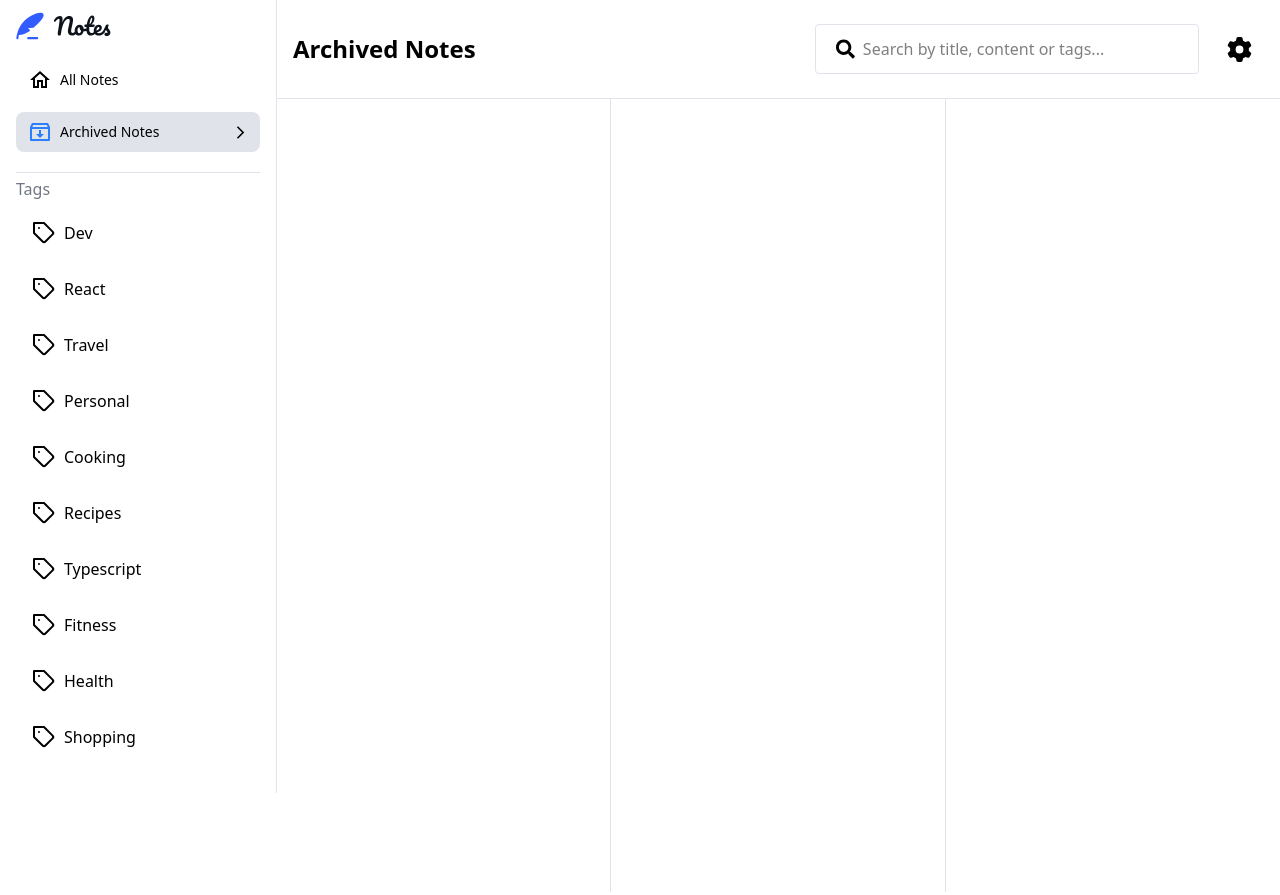
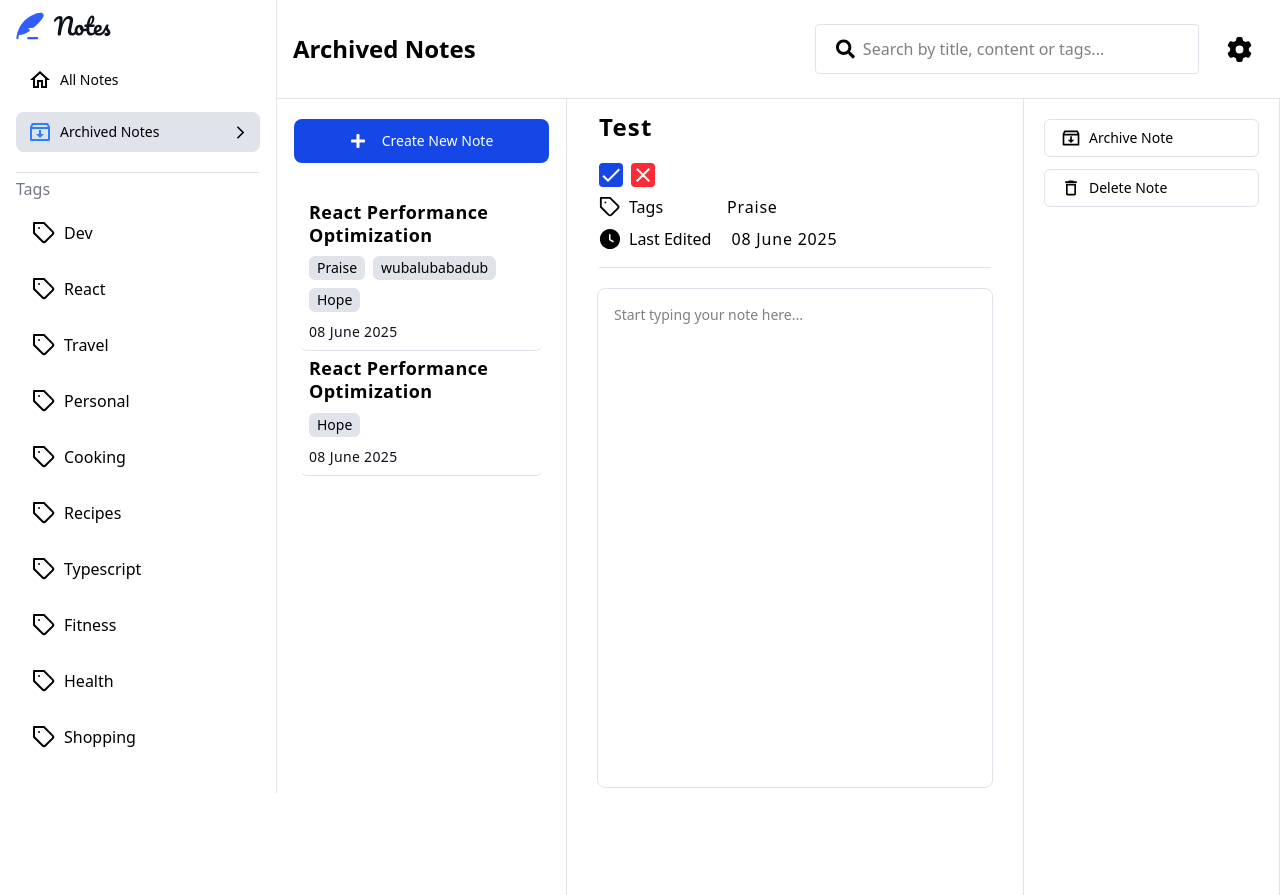
Before and after one commit to PraiseTy/notes-app-frontend, a React (Vite) app: page /archivedNotes in a window 1280 px wide. Built offline with nearby package versions, Linux system fonts and the light colour scheme.

Commit message:
feat:finish create note page

```diff
--- /dev/null
+++ b/src/components/CheckIcons.tsx
@@ -0,0 +1,11 @@
+import { MdCheck } from 'react-icons/md';
+import { IoMdClose } from 'react-icons/io';
+
+export const CheckIcons = () => {
+  return (
+    <div className="flex space-x-2 text-white">
+      <MdCheck size={24} className="bg-blue-700 rounded-sm cursor-pointer" />
+      <IoMdClose size={24} className="bg-red-500 rounded-sm cursor-pointer" />
+    </div>
+  );
+};
--- a/src/components/index.ts
+++ b/src/components/index.ts
@@ -3,3 +3,4 @@ export * from './TagSidebar';
 export * from './Body';
 export * from './Tabs';
 export * from './Features';
+export * from './CheckIcons';
--- a/src/index.css
+++ b/src/index.css
@@ -10,6 +10,7 @@
   --neutral-400: #9a9aae;
   --neutral-300: #cadfde;
   --neutral-200: #e0e4ea;
+  --gray-100: #f3f5f8;
   --neutral-100: #f3f5f8;
   --neutral-50: #f5f7fa;
   --neutral-0: #ffffff;
@@ -31,6 +32,7 @@
   --neutral-500: #717784;
   --neutral-950: #ffffff;
   --neutral-600: #525b68;
+  --gray-150: #f3f5f8;
 }
 body,
 html,
@@ -46,6 +48,7 @@ body {
   --color-text-black: var(--neutral-0);
   --color-neutral-500: var(--neutral-500);
   --color-neutral-950: var(--neutral-950);
+  --color-gray-100: var(--gray-100);
   --color-neutral-600: var(--neutral-600);
 }
 
--- a/src/pages/AllNotesPage.tsx
+++ b/src/pages/AllNotesPage.tsx
@@ -1,5 +1,3 @@
-import { RiInboxArchiveLine } from 'react-icons/ri';
-import { MdDeleteOutline } from 'react-icons/md';
 import { FaPlus } from 'react-icons/fa';
 import { GoClockFill } from 'react-icons/go';
 import { FiTag } from 'react-icons/fi';
@@ -32,42 +30,49 @@ export const AllNotesPage = () => {
           </div>
         </div>
       </div>
-      <div className="w-[457px] border-r border-r-neutral-200">
-        <div className="border-b border-b-neutral-200 mx-8 space-y-2 pb-4">
-          <h1 className="font-bold text-2xl tracking-wider py-3">Test</h1>
-          <div className="flex items-center space-x-16">
+      <div className="w-[587px] h-screen">
+        <div className="border-b border-b-neutral-200 mx-5 space-y-2 pb-4">
+          <input
+            type="text"
+            placeholder="Enter a title..."
+            className=" text-2xl font-semibold pt-3.5 mb-3 focus:outline-none focus:border-b focus:border-b-neutral-200 w-full"
+          />
+          <div className="flex items-center space-x-4">
             <div className="flex items-center gap-2">
               <FiTag size={22} />
               <p className="font-light">Tags</p>
             </div>
-            <p className="tracking-wider">Praise</p>
+            <input
+              type="text"
+              placeholder="Add tags separated by commas (e.g. Work, Travel)"
+              className="text-sm pt-3.5 mb-3 focus:outline-none focus:border-b focus:border-b-neutral-200 w-full"
+            />
           </div>
           <div className="flex items-center space-x-5">
             <div className="flex items-center gap-2">
               <GoClockFill size={22} /> <p className="font-light">Last Edited</p>
             </div>
-            <p className="tracking-wider">08 June 2025 </p>
+            <p className="tracking-wider text-neutral-500 text-sm">Not yet saved</p>
           </div>
         </div>
-        <div className="mx-auto p-2  flex justify-center">
+        <div className="flex flex-col h-full justify-center items-center mx-auto p-2 max-w-4xl w-full">
+          <div className="flex justify-center w-[95%] h-[90%] border-b border-b-neutral-200">
             <textarea
-            className="w-[90%] h-[500px] p-4 mt-3 border border-neutral-200 rounded-lg resize-none focus:outline-none focus:border-neutral-200 placeholder:text-sm"
+              className="w-full h-[90%] p-4 mb-4 mt-3 rounded-lg resize-none focus:outline-none focus:border focus:border-neutral-200 placeholder:text-sm"
               placeholder="Start typing your note here..."
             ></textarea>
           </div>
-      </div>
-      <div className="flex-1 border-r border-r-neutral-200">
-        <div className="flex flex-col items-start pt-5 space-y-3 w-full px-5">
-          <button className="w-full text-sm cursor-pointer gap-2 flex items-center px-4 py-2 border border-neutral-200 rounded-md">
-            <RiInboxArchiveLine size={20} />
-            <span>Archive Note</span>
+          <div className="w-[95%] flex justify-start gap-2 mt-7">
+            <button className="px-4 py-2 bg-blue-700 text-white rounded-lg cursor-pointer hover:bg-blue-700/80">
+              Save Note
             </button>
-          <button className="w-full text-sm cursor-pointer gap-2 flex items-center px-4 py-2 border border-neutral-200 rounded-md">
-            <MdDeleteOutline size={20} />
-            <span>Delete Note</span>
+            <button className="px-4 py-2 bg-gray-100 text-black rounded-lg cursor-pointer  hover:bg-gray-200">
+              Cancel
             </button>
           </div>
         </div>
       </div>
+      <div className="flex-1 border-l border-l-neutral-200"></div>
+    </div>
   );
 };
--- a/src/pages/ArchivedNotesPage.tsx
+++ b/src/pages/ArchivedNotesPage.tsx
@@ -1,6 +1,11 @@
-import { Navbar, TagSidebar } from '../components';
+import { CheckIcons, Navbar, TagSidebar } from '../components';
 import { AllNotesPage } from './AllNotesPage.tsx';
 import { useLocation } from 'react-router-dom';
+import { FaPlus } from 'react-icons/fa';
+import { FiTag } from 'react-icons/fi';
+import { GoClockFill } from 'react-icons/go';
+import { RiInboxArchiveLine } from 'react-icons/ri';
+import { MdDeleteOutline } from 'react-icons/md';
 
 export const ArchivedNotesPage = () => {
   const location = useLocation();
@@ -14,9 +19,68 @@ export const ArchivedNotesPage = () => {
         {activeTab === '/' && <AllNotesPage />}
         {activeTab === '/archivedNotes' && (
           <div className="flex h-full">
-            <div className="w-1/3 border-r border-r-neutral-200"></div>
-            <div className="w-1/3 border-r border-r-neutral-200"></div>
-            <div className="w-1/3"></div>
+            <div className="w-[290px] border-r border-r-neutral-200">
+              <div className="pt-5 flex justify-center mb-8">
+                <button className="flex items-center text-white bg-blue-700 hover:bg-blue-700/80 cursor-pointer px-14 gap-2 py-3 rounded-lg">
+                  <FaPlus /> <span className="text-sm pl-2">Create New Note</span>
+                </button>
+              </div>
+              <div className="mx-6">
+                <div className="border-b border-b-neutral-200 cursor-pointer hover:bg-neutral-200 rounded-md space-y-2.5 px-2 pt-1.5">
+                  <h2 className="font-semibold tracking-wide text-lg leading-tight ">React Performance Optimization</h2>
+                  <div className="flex flex-wrap gap-2">
+                    <p className="bg-neutral-600 rounded-md inline-flex px-2 py-0.5 text-sm">Praise</p>
+                    <p className="bg-neutral-600 rounded-md inline-flex px-2 py-0.5 text-sm">wubalubabadub</p>
+                    <p className="bg-neutral-600 rounded-md inline-flex px-2 py-0.5 text-sm">Hope</p>
+                  </div>
+                  <p className="text-neutral-950 font-thin text-sm tracking-wide mb-2">08 June 2025</p>
+                </div>
+                <div className="border-b border-b-neutral-200 cursor-pointer hover:bg-neutral-200 rounded-md space-y-2.5 px-2 pt-1.5">
+                  <h2 className="font-semibold tracking-wide text-lg leading-tight">React Performance Optimization</h2>
+                  <div>
+                    <p className="bg-neutral-600 rounded-md inline-flex px-2 py-0.5 text-sm">Hope</p>
+                  </div>
+                  <p className="text-neutral-950 font-thin text-sm tracking-wide mb-2">08 June 2025</p>
+                </div>
+              </div>
+            </div>
+            <div className="w-[457px] border-r border-r-neutral-200">
+              <div className="border-b border-b-neutral-200 mx-8 space-y-2 pb-4">
+                <h1 className="font-bold text-2xl tracking-wider py-3">Test</h1>
+                <CheckIcons />
+                <div className="flex items-center space-x-16">
+                  <div className="flex items-center gap-2">
+                    <FiTag size={22} />
+                    <p className="font-light">Tags</p>
+                  </div>
+                  <p className="tracking-wider">Praise</p>
+                </div>
+                <div className="flex items-center space-x-5">
+                  <div className="flex items-center gap-2">
+                    <GoClockFill size={22} /> <p className="font-light">Last Edited</p>
+                  </div>
+                  <p className="tracking-wider">08 June 2025 </p>
+                </div>
+              </div>
+              <div className="mx-auto p-2  flex justify-center">
+                <textarea
+                  className="w-[90%] h-[500px] p-4 mt-3 border border-neutral-200 rounded-lg resize-none focus:outline-none focus:border-neutral-200 placeholder:text-sm"
+                  placeholder="Start typing your note here..."
+                ></textarea>
+              </div>
+            </div>
+            <div className="flex-1 border-r border-r-neutral-200">
+              <div className="flex flex-col items-start pt-5 space-y-3 w-full px-5">
+                <button className="w-full text-sm cursor-pointer gap-2 flex items-center px-4 py-2 border border-neutral-200 rounded-md">
+                  <RiInboxArchiveLine size={20} />
+                  <span>Archive Note</span>
+                </button>
+                <button className="w-full text-sm cursor-pointer gap-2 flex items-center px-4 py-2 border border-neutral-200 rounded-md">
+                  <MdDeleteOutline size={20} />
+                  <span>Delete Note</span>
+                </button>
+              </div>
+            </div>
           </div>
         )}
       </div>
```
Lines whose indentation alone changed are shown as unchanged.
